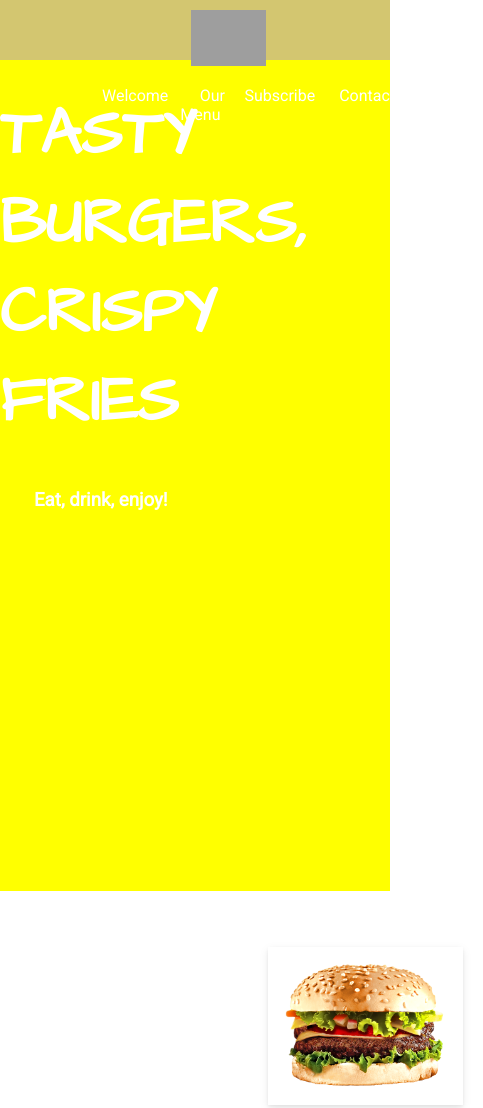
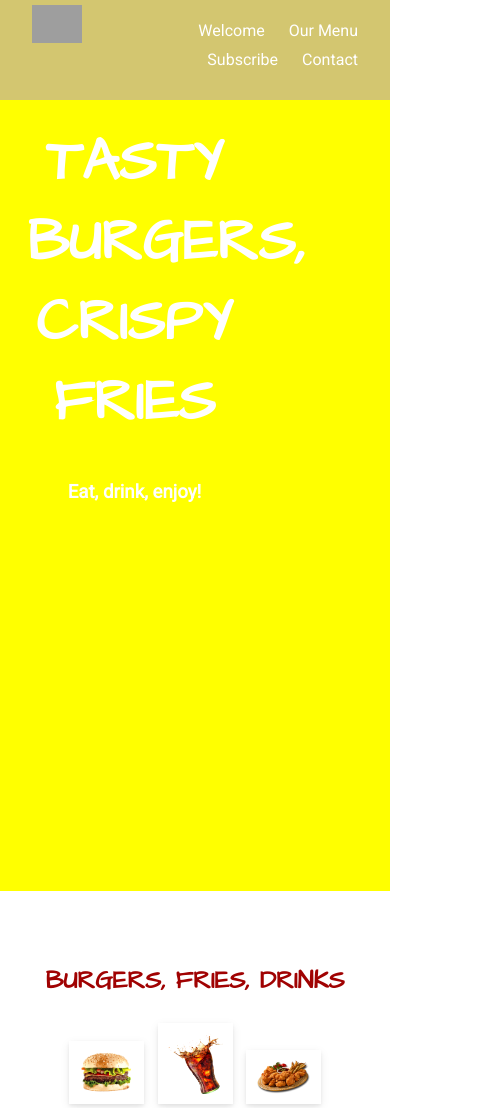
Before and after one commit to Nguedia-Adele/landing-page, a plain HTML site: page index.html in a window 390 px wide. Shown: the top 1108 px of the page, 483 px wide, since content can reach past the window. Drawn offline with Linux system fonts and the light colour scheme; grey boxes are pictures that could not be loaded.

Commit message:
Added responsiveness

```diff
--- a/landing.css
+++ b/landing.css
@@ -12,7 +12,6 @@ header {
 	left: 0;
 	display: flex;
 	background-color: rgb(192, 174, 160, 0.7);
-	/*background-color: rgb(235,209,18,0.5);*/
 }
 
 nav {
@@ -202,38 +201,91 @@ main {
 	justify-content: space-between;
 }
 
-@media (max-width: 992px)and (min-width: 469px) {
+@media (max-width: 480px) {
 	header {
+		height: 100px;
+	}
+
+	h1 {
+		font-size: 32px;
+		margin-top: 35%;
+	}
+
+	h2 {
+		font-size: 25px;
+	}
+
+	nav ul {
+		display: flex;
+		flex-wrap: wrap;
+		justify-content: flex-end;
+	}
+
+	.logo {
+		width: 50px;
+		height: auto;
+	}
+
+	.hero-content{
+		width: 100%;
+		text-align: center;
+		padding: 0 7%;
+	}
+
+	#intro {
+		display: flex;
 		flex-wrap: wrap;
 	}
 
-	h1 {
-		font-size: 26px;
+	.intro-images {
+		width: 100%;
+		text-align: center;
+		align-items: center;
+	}
+
+	.png-image {
+		width: 55px;
+		height: auto;
+		padding: 10px;
+		margin: 5px;
+		box-shadow: 0 2px 4px 0 rgba(0, 0, 0, 0.08), 0 3px 10px 0 rgba(0, 0, 0, 0.07);
+	}
+
+	#subscribe {
+		flex-wrap: wrap;
 	}
 
 	#video {
 		width: 100%;
+		height: 215px;
+		margin-top: 15px;
+		margin-bottom: 25px;
+	}
+
+	#contact {
+		justify-content: space-between;
+		flex-wrap: wrap;
 	}
 }
 
-@media (max-width: 650px) {
-	nav {
-    margin-top: 10px;
-    width: 100%;
-    display: flex;
-    flex-direction: column;
-    align-items: center;
-    text-align: center;
-    padding: 0 50px;
-}
+@media (max-width: 1024px) {
+	h1 {
+		font-size: 58px;
+		margin-top: 35%;
+	}
 
-nav li {
-	padding-bottom: 5px;
+	.hero-content{
+		width: 55%;
+		padding: 0 7%;
+	}
+
+	#intro {
+		flex-wrap: wrap;
+	}
+
+	.intro-images {
+		width: 100%;
+		text-align: center;
+		align-items: center;
 	}
 }
-
-@media (max-width: 600px) {
-	header {
-		flex-wrap: wrap;
-	}
-}
```
